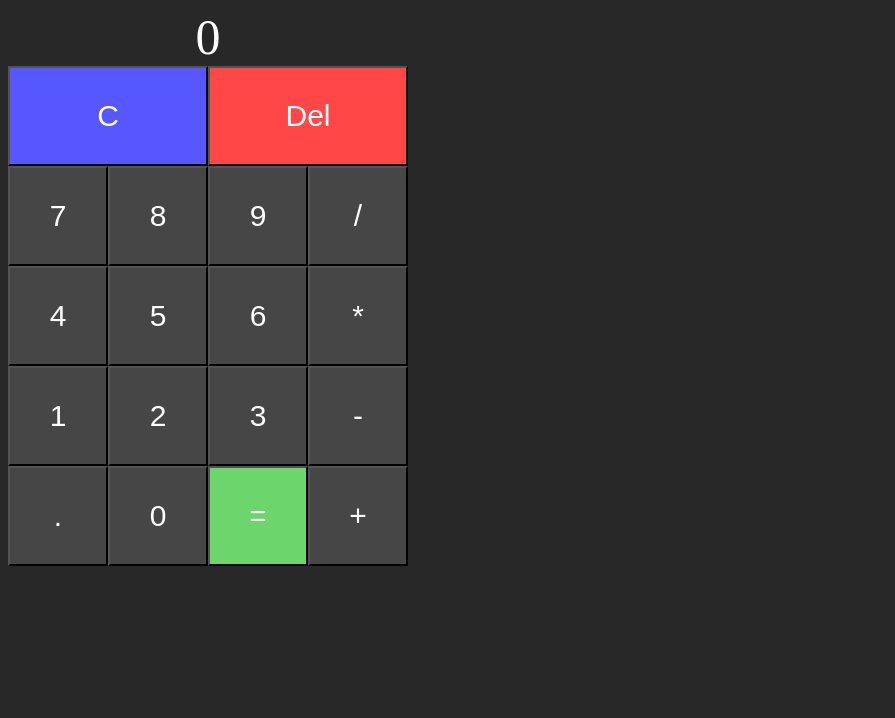
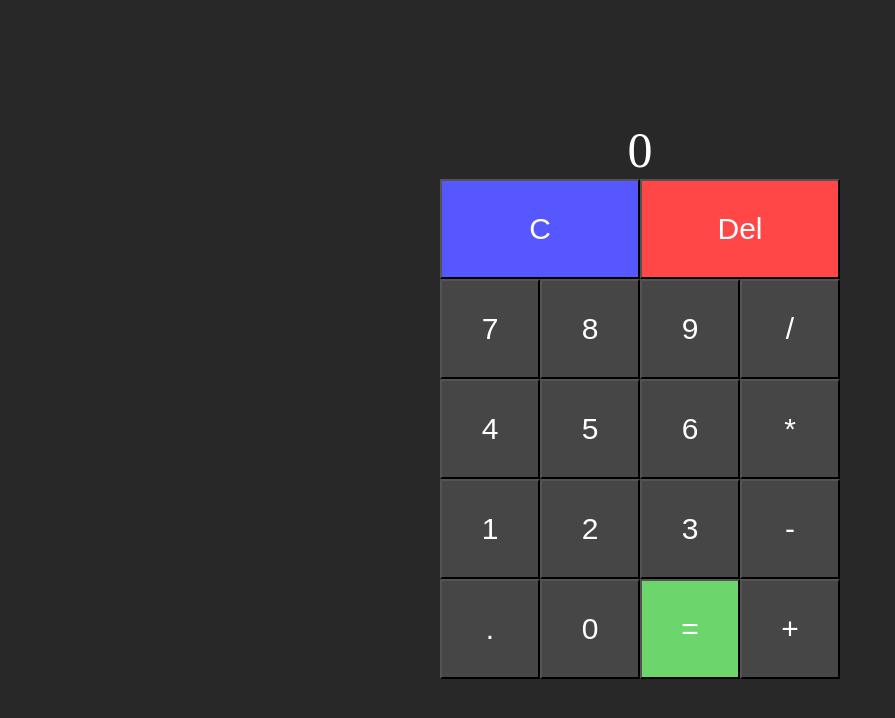
Before and after one commit to niallsiow/calculator, a plain HTML site: page index.html in a window 1280 px wide. Shown: the whole page, without its empty margins (0-895 px from the left). Drawn offline with Linux system fonts and the light colour scheme.

Commit message:
Center calculator

```diff
--- a/index.html
+++ b/index.html
@@ -9,6 +9,15 @@
       *{
         background-color: rgb(40, 40, 40);
         color: white;
+      }
+
+      body{
+        min-height: 100vh;
+        margin: 0;
+
+        display: flex;
+        justify-content: center;
+        align-items: center;
       }
 
       .row{
@@ -46,6 +55,8 @@
 
   <body>
 
+    <div>
+
       <div class="display">
         0
       </div>
@@ -81,9 +92,8 @@
         </div>
         <div class="row">
         </div>
+      </div>
 
-      <div>
-      </div>
     </div>
 
   </body>
```
Lines whose indentation alone changed are shown as unchanged.
